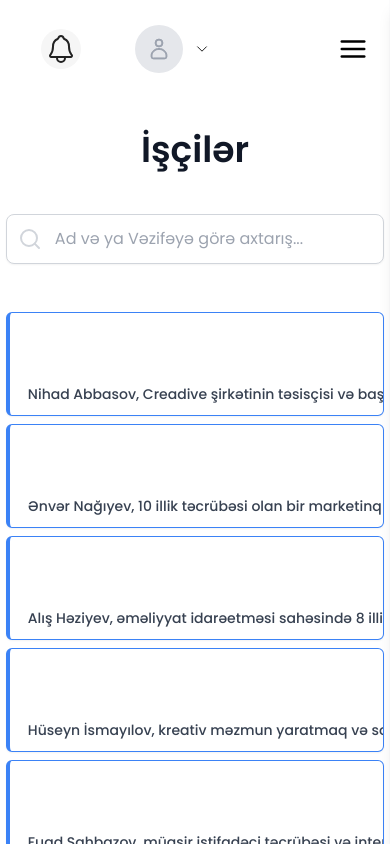
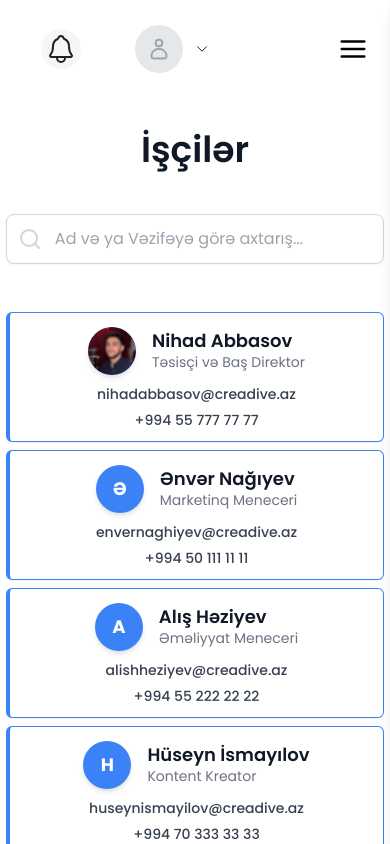
Before and after one commit to nihad-xalq/creatrax, a Next.js app: page /app/employees in a window 390 px wide. Built offline with nearby package versions, Linux system fonts and the light colour scheme.

Commit message:
improvements on branches and employees pages

```diff
--- a/src/app/globals.css
+++ b/src/app/globals.css
@@ -89,3 +89,10 @@ input[type="number"]::-webkit-outer-spin-button {
     width: 100%;
   }
 }
+
+.employeesSection {
+  .mantine-Button-inner,
+  .mantine-Button-label {
+    width: 100%;
+  }
+}
--- a/src/views/BranchesView.tsx
+++ b/src/views/BranchesView.tsx
@@ -12,13 +12,13 @@ interface BranchesViewProps {
 }
 
 export const BranchesView: React.FC<BranchesViewProps> = ({ data }) => {
-  const [visibleCount, setVisibleCount] = useState(6);
+  const [visibleCount, setVisibleCount] = useState(8);
 
   const handleToggle = () => {
     if (visibleCount >= data.length) {
-      setVisibleCount(6);
+      setVisibleCount(8);
     } else {
-      setVisibleCount((prev) => prev + 6);
+      setVisibleCount((prev) => prev + 4);
     }
   };
 
--- a/src/views/EmployeesView.tsx
+++ b/src/views/EmployeesView.tsx
@@ -32,7 +32,7 @@ export const EmployeesView: React.FC<EmployeesViewProps> = ({ data }) => {
   const isAllLoaded = visibleCount >= filteredEmployees.length;
 
   return (
-    <section className="py-3">
+    <section className="employeesSection py-3">
       <div className="flex flex-col lg:flex-row items-center justify-between mb-12 lg:mb-0">
         {/* Header Section */}
         <div className="text-center flex flex-col items-center lg:items-start gap-3 mb-6">
@@ -60,12 +60,12 @@ export const EmployeesView: React.FC<EmployeesViewProps> = ({ data }) => {
         {filteredEmployees.slice(0, visibleCount).map((employee) => (
           <MantineModal
             key={employee.id}
-            title={employee.name}
+            // title={employee.name}
             content={
               <div
                 className="py-4 bg-white rounded-xl shadow-lg border border-gray-200 hover:shadow-2xl transition-shadow duration-300 flex flex-row justify-between"
               >
-                <div className="px-6 py-0 flex flex-col lg:flex-col items-center gap-3 lg:gap-6">
+                <div className="px-6 py-0 flex flex-col lg:flex-col items-start gap-3 lg:gap-6">
                   <div className="flex items-center w-max min-w-max">
                     <div className="w-12 h-12 bg-blue-500 text-white flex items-center justify-center rounded-full font-bold text-lg shadow-md overflow-hidden">
                       {employee.image ? (
@@ -97,10 +97,10 @@ export const EmployeesView: React.FC<EmployeesViewProps> = ({ data }) => {
             triggerLabel={
               <li
                 key={employee.id}
-                className="py-3 flex flex-row justify-between"
+                className="py-3 flex flex-row justify-between w-full"
               >
-                <div className="px-4 py-0 flex flex-col lg:flex-row items-center gap-3 lg:gap-12">
-                  <div className="flex items-center w-max min-w-max">
+                <div className="px-4 py-0 flex flex-col lg:flex-row items-center justify-between gap-3 lg:gap-12 w-full">
+                  <div className="flex items-center">
                     <div className="w-12 h-12 bg-blue-500 text-white flex items-center justify-center rounded-full font-bold text-lg shadow-md overflow-hidden">
                       {employee.image ? (
                         <Image
@@ -121,8 +121,14 @@ export const EmployeesView: React.FC<EmployeesViewProps> = ({ data }) => {
                       <p className="text-sm text-gray-500 font-normal">{employee.position}</p>
                     </div>
                   </div>
+                  {/* <p className="text-md text-gray-700 font-medium mb-0">
+                    {employee.bio}
+                  </p> */}
                   <p className="text-md text-gray-700 font-medium mb-0">
-                    {employee.bio}
+                    {employee.email}
+                  </p>
+                  <p className="text-md text-gray-700 font-medium mb-0">
+                    {employee.phone}
                   </p>
                 </div>
               </li>
```
